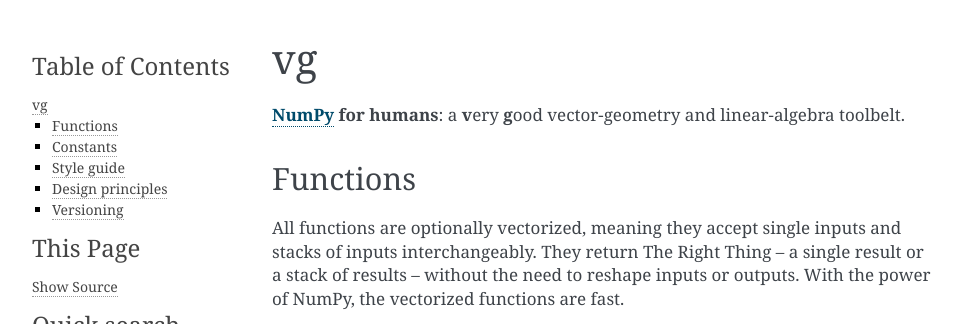
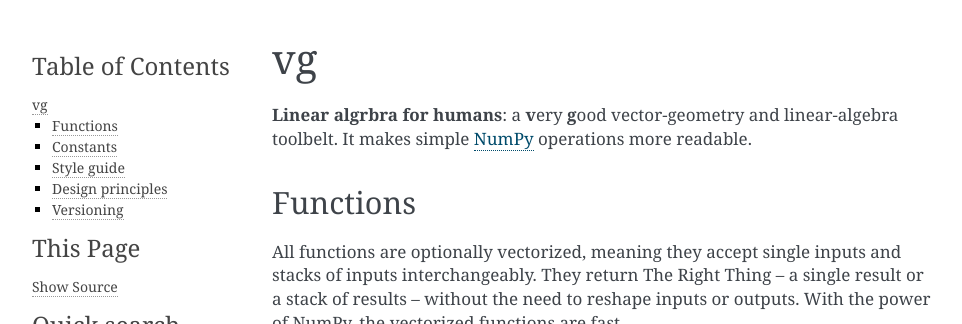
Before and after one commit to lace/vg, a Sphinx documentation site: the page built from doc/index.md, in a window 1280 px wide and 900 px high, cut to the strip 0-324 px from the top of the window. Shown: the whole strip, without its empty margins (148-1110 px from the left). Built offline with Sphinx 7.4.7, drawn with Linux system fonts in a browser that asks for light colours.

Commit message:
Tweak tagline

```diff
--- a/doc/index.md
+++ b/doc/index.md
@@ -1,8 +1,8 @@
 vg
 ==
 
-**[NumPy][] for humans**: a **v**ery **g**ood vector-geometry and
-linear-algebra toolbelt.
+**Linear algrbra for humans**: a **v**ery **g**ood vector-geometry and
+linear-algebra toolbelt. It makes simple [NumPy][] operations more readable.
 
 [numpy]: https://www.numpy.org/
 
--- a/setup.py
+++ b/setup.py
@@ -15,7 +15,7 @@
 setup(
     name="vg",
     version=version_info["__version__"],
-    description="NumPy for humans: a very good vector-geometry and linear-algebra toolbelt",
+    description="Linear algebra for humans: a very good vector-geometry and linear-algebra toolbelt",
     long_description=readme,
     long_description_content_type="text/markdown",
     author="Metabolize, Body Labs, and other contributors",
```
Also changed, not shown: README.md (+2 -2 lines).
